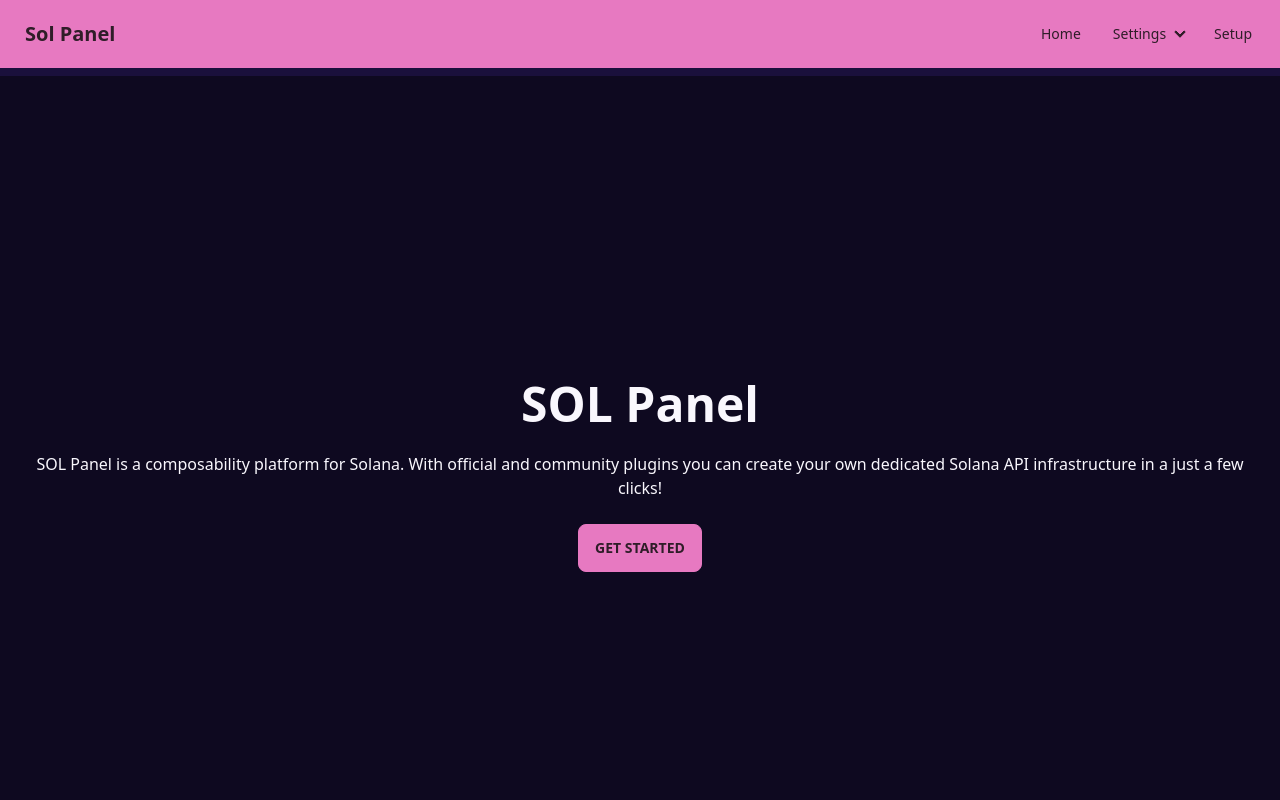
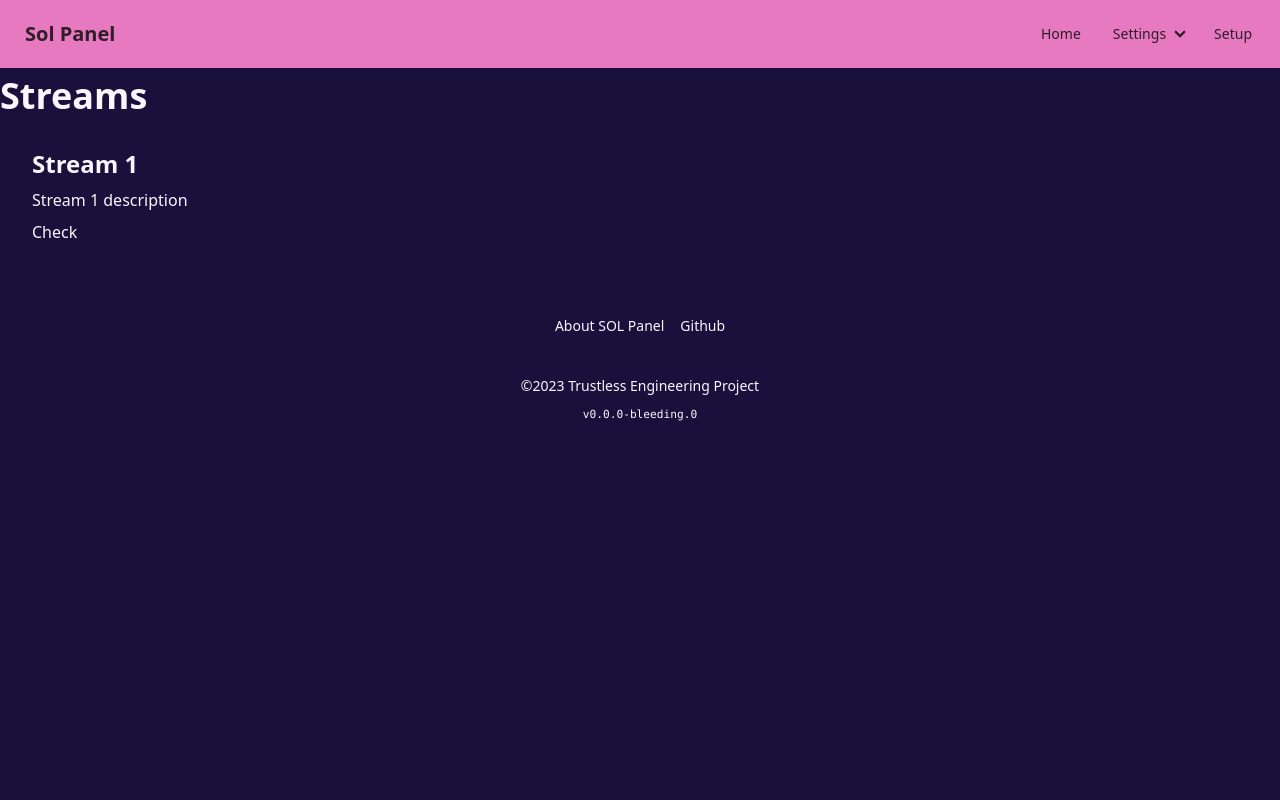
Before and after one commit to trustless-engineering/sol-panel, a Next.js app: page / in a window 1280 px wide. Shown: the top 800 px of the page. Built offline with nearby package versions, Linux system fonts and the light colour scheme.

Commit message:
fix(docs): update docs (#83)

```diff
--- a/src/app/page.tsx
+++ b/src/app/page.tsx
@@ -1,18 +1,22 @@
-import Link from 'next/link';
-
 export default function Home(): React.JSX.Element {
 	return (
-		<div className='hero min-h-screen bg-base-200'>
-			<div className='hero-content text-center'>
-				<div className='max-w-full'>
-					<h1 className='text-5xl font-bold'>SOL Panel</h1>
-					<p className='py-6'>
-						SOL Panel is a composability platform for Solana. With official and community plugins you can create your own dedicated Solana API infrastructure in
-						a just a few clicks!
-					</p>
-					<Link className='btn-primary btn' href='/setup'>
-						Get Started
-					</Link>
+		<div className='container'>
+			<div className='flex'>
+				<div className='flex-1'>
+					<h1 className='text-4xl font-bold'>Streams</h1>
+					<div className='card'>
+						<div className='card-body'>
+							<div className='card-title'>
+								<h2 className='text-2xl font-bold'>Stream 1</h2>
+							</div>
+							<div className='card-text'>
+								<p>Stream 1 description</p>
+							</div>
+							<div className='card-actions'>
+								<div className='button'>Check</div>
+							</div>
+						</div>
+					</div>
 				</div>
 			</div>
 		</div>
```
Also changed, not shown: package.json (+49 -49 lines), 8 other files (tests, documents, lock files or other folders).
